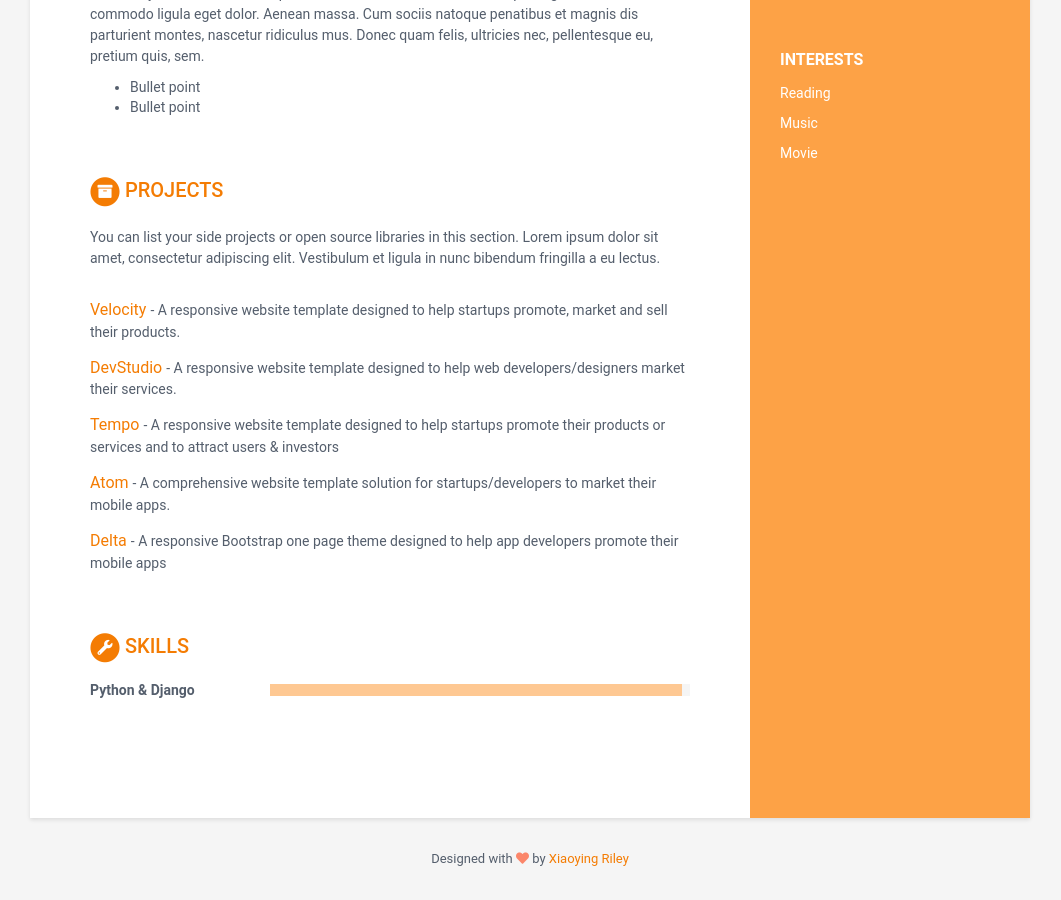
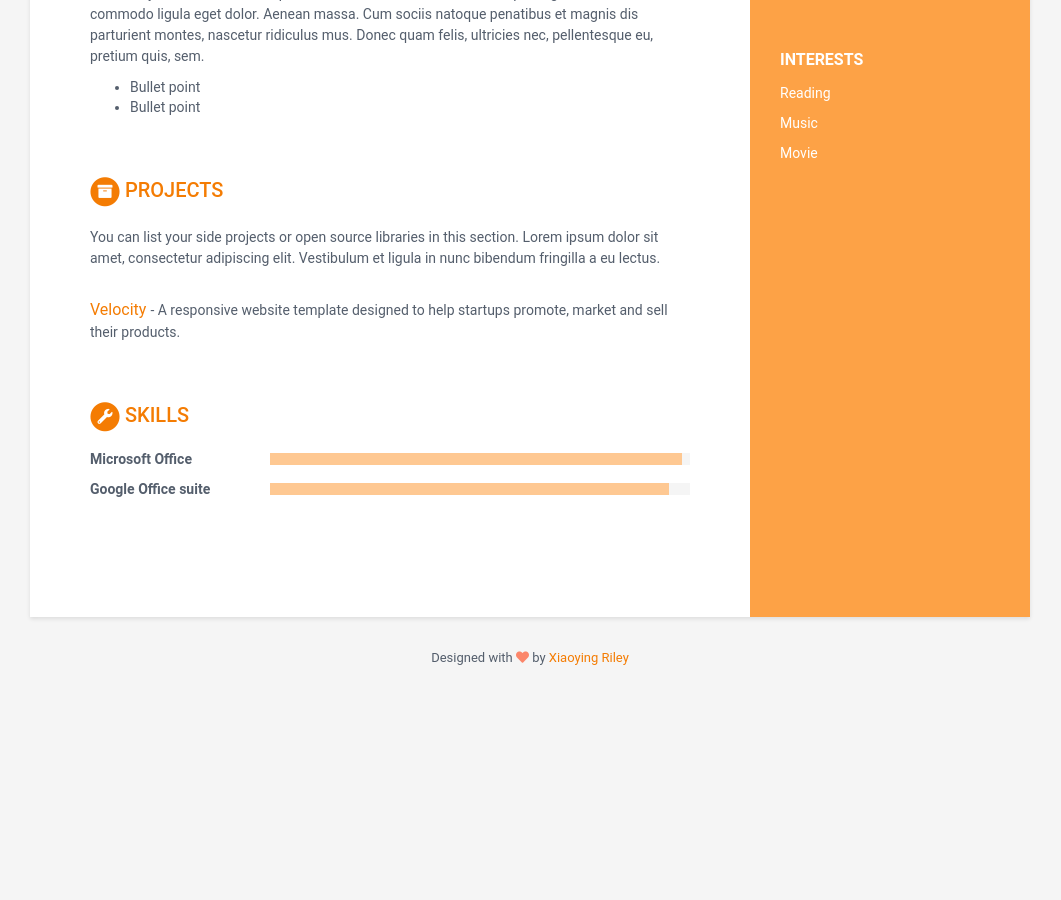
Before and after one commit to linjieli0819/linjieli0819.github.io, a Jekyll site: the page built from index.html, in a window 1280 px wide and 900 px high, scrolled down 891 px. Shown: the whole window, without its empty margins (110-1171 px from the left). Built offline with Jekyll 4.4.1, drawn with Linux system fonts in a browser that asks for light colours; after the commit the page ends 1590 px from its top, so only the background shows below that.

Commit message:
Update data.yml

```diff
--- a/_data/data.yml
+++ b/_data/data.yml
@@ -42,6 +42,7 @@ sidebar:
       - item: Movie
         link:
 
+# --------------------------------
 career-profile:
     title: Career Profile
     summary: |
@@ -52,6 +53,7 @@ career-profile:
       Donec quam felis, ultricies nec, pellentesque eu.
       Second paragraph if required.
 
+# --------------------------------
 education:
     - degree: Master of Education (M. Ed.)
       university: University of Virginia
@@ -65,6 +67,7 @@ education:
       university: Beijing University of Chemical Technology
       time: 2003 - 2007
 
+# --------------------------------
 experiences:
     - role: Lead Developer
       time: 2015 - Present
@@ -103,6 +106,8 @@ experiences:
         pellentesque eu, pretium quis, sem.
           - Bullet point
           - Bullet point
+
+# --------------------------------
 projects:
     title: Projects
     intro: >
@@ -114,28 +119,16 @@ projects:
         link: "#hook"
         tagline: "A responsive website template designed to help startups promote, market and sell their products."
 
-      - title: DevStudio
-        link: "#"
-        tagline: "A responsive website template designed to help web developers/designers market their services."
-
-      - title: Tempo
-        link: "#"
-        tagline: "A responsive website template designed to help startups promote their products or services and to attract users &amp; investors"
-
-      - title: Atom
-        link: "#"
-        tagline: "A comprehensive website template solution for startups/developers to market their mobile apps."
-
-      - title: Delta
-        link: "#"
-        tagline: "A responsive Bootstrap one page theme designed to help app developers promote their mobile apps"
-
+# --------------------------------
 skills:
     title: Skills
 
     toolset:
-      - name: Python & Django
+      - name: Microsoft Office
         level: 98%
+
+      - name: Google Office suite
+        level: 95%
 
 
 footer: >
```
